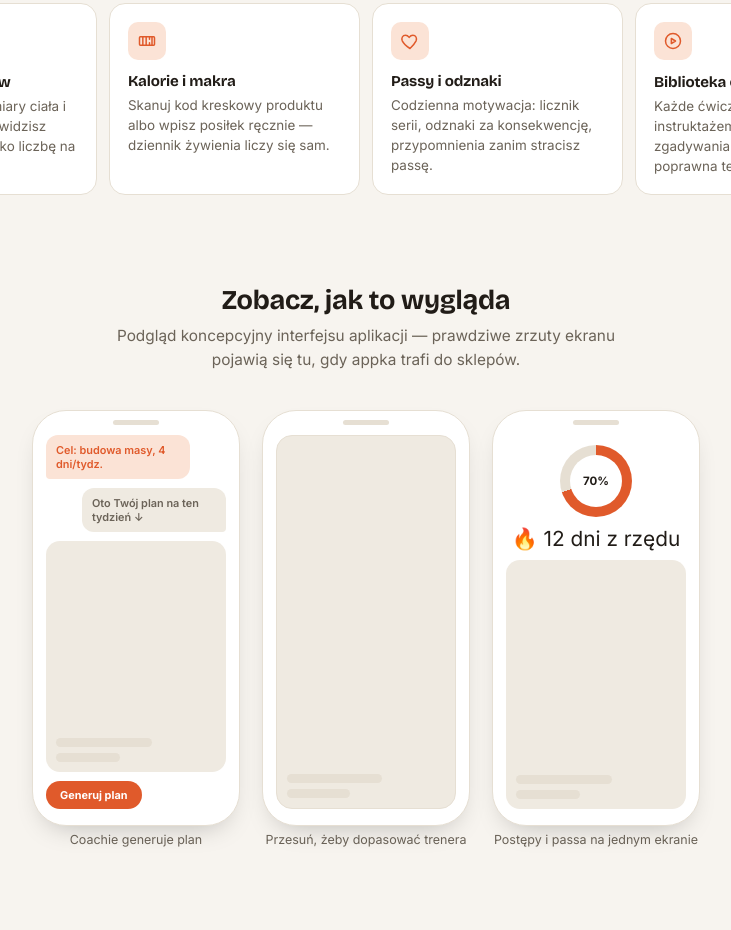
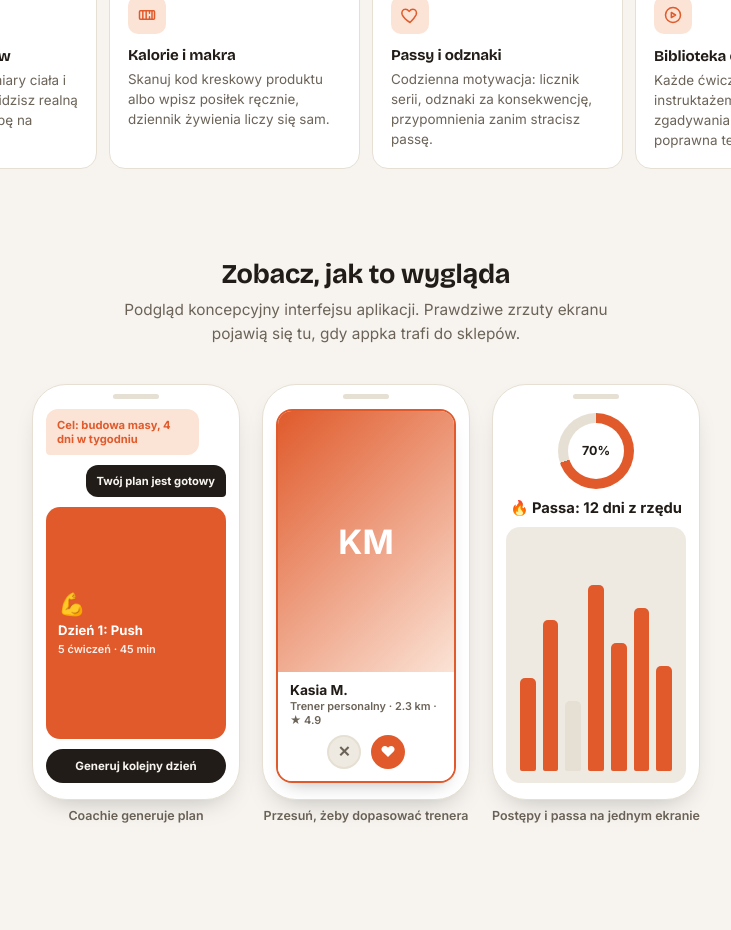
Before and after one commit to JanGorski95/coachie-landing, a plain HTML site: page index.html in a window 1280 px wide. Shown: the part 1137-2067 px from the top of the page, without its empty margins (274-1005 px from the left). Drawn offline with nearby package versions, Linux system fonts and the light colour scheme.

Commit message:
Remove em dashes, fix low-contrast phone mockup previews

```diff
--- a/index.html
+++ b/index.html
@@ -229,61 +229,105 @@ h1 em { font-style: normal; color: var(--accent); }
   border-radius: 999px;
   background: var(--border);
 }
-.phone .screen { flex: 1; display: flex; flex-direction: column; gap: 9px; margin-top: 8px; }
-.mock-bar { height: 9px; border-radius: 5px; background: var(--border); }
-.mock-bar.w60 { width: 60%; }
-.mock-bar.w40 { width: 40%; }
+.phone .screen { flex: 1; display: flex; flex-direction: column; gap: 10px; margin-top: 8px; }
 .mock-bubble {
   background: var(--accent-soft);
   color: var(--accent);
   border-radius: 12px 12px 12px 4px;
-  padding: 8px 10px;
-  font-size: 0.68rem;
-  font-weight: 600;
-  max-width: 80%;
+  padding: 9px 11px;
+  font-size: 0.7rem;
+  font-weight: 700;
+  max-width: 85%;
 }
-.mock-bubble.alt { align-self: flex-end; background: var(--bg-sunken); color: var(--fg-muted); border-radius: 12px 12px 4px 12px; }
-.mock-pill {
-  align-self: flex-start;
+.mock-bubble.alt { align-self: flex-end; background: var(--fg); color: var(--bg); border-radius: 12px 12px 4px 12px; }
+.mock-day-card {
   background: var(--accent);
   color: var(--accent-fg);
-  font-size: 0.68rem;
-  font-weight: 700;
-  border-radius: 999px;
-  padding: 7px 14px;
-  margin-top: auto;
-}
-.mock-card {
-  background: var(--bg-sunken);
   border-radius: 14px;
-  padding: 10px;
+  padding: 12px;
   flex: 1;
   display: flex;
   flex-direction: column;
-  gap: 6px;
-  justify-content: flex-end;
+  justify-content: center;
+  gap: 4px;
 }
+.mock-day-card .emoji { font-size: 1.4rem; }
+.mock-day-card .title { font-size: 0.82rem; font-weight: 800; }
+.mock-day-card .meta { font-size: 0.68rem; font-weight: 600; opacity: 0.9; }
+.mock-pill {
+  align-self: stretch;
+  text-align: center;
+  background: var(--fg);
+  color: var(--bg);
+  font-size: 0.72rem;
+  font-weight: 800;
+  border-radius: 999px;
+  padding: 10px 14px;
+}
+
+/* swipe mockup */
 .mock-swipe-stack { position: relative; flex: 1; }
 .mock-swipe-card {
   position: absolute;
   inset: 0;
-  background: var(--bg-sunken);
+  background: var(--bg-raised);
   border-radius: 16px;
-  border: 1px solid var(--border);
+  border: 2px solid var(--border);
+  overflow: hidden;
 }
-.mock-swipe-card.back { transform: scale(0.94) translateY(8px); opacity: 0.6; }
-.mock-swipe-card.front { display: flex; flex-direction: column; justify-content: flex-end; padding: 10px; gap: 6px; }
+.mock-swipe-card.back { transform: scale(0.93) translateY(10px); border-color: var(--border); }
+.mock-swipe-card.front {
+  display: flex;
+  flex-direction: column;
+  border-color: var(--accent);
+  box-shadow: 0 10px 20px -12px rgba(0,0,0,0.35);
+}
+.mock-swipe-photo {
+  flex: 1;
+  background: linear-gradient(135deg, var(--accent) 0%, var(--accent-soft) 100%);
+  display: flex; align-items: center; justify-content: center;
+}
+.mock-swipe-photo .initials { font-size: 2.1rem; font-weight: 800; color: var(--accent-fg); }
+.mock-swipe-info { padding: 10px 12px 12px; background: var(--bg-raised); }
+.mock-swipe-info .name { font-size: 0.86rem; font-weight: 800; color: var(--fg); }
+.mock-swipe-info .meta { font-size: 0.68rem; font-weight: 600; color: var(--fg-muted); margin-top: 1px; }
+.mock-swipe-actions { display: flex; gap: 10px; justify-content: center; margin-top: 8px; }
+.mock-swipe-actions .mbtn {
+  width: 34px; height: 34px;
+  border-radius: 50%;
+  display: flex; align-items: center; justify-content: center;
+  font-size: 0.95rem;
+  font-weight: 800;
+}
+.mock-swipe-actions .mbtn.pass { background: var(--bg-sunken); color: var(--fg-muted); border: 2px solid var(--border); }
+.mock-swipe-actions .mbtn.like { background: var(--accent); color: var(--accent-fg); }
+
+/* progress mockup */
 .mock-ring {
-  width: 72px; height: 72px;
+  width: 76px; height: 76px;
   border-radius: 50%;
-  margin: 10px auto 0;
+  margin: 4px auto 0;
   background: conic-gradient(var(--accent) 0deg 252deg, var(--border) 252deg 360deg);
   display: flex; align-items: center; justify-content: center;
 }
-.mock-ring::after { content: '70%'; width: 52px; height: 52px; border-radius: 50%; background: var(--bg-raised); display: flex; align-items: center; justify-content: center; font-size: 0.72rem; font-weight: 700; }
-.mock-flame { font-size: 1.3rem; text-align: center; }
-.preview-caption { text-align: center; font-size: 0.78rem; color: var(--fg-muted); margin-top: 6px; }
-.preview-note { text-align: center; font-size: 0.78rem; color: var(--fg-muted); margin-top: 18px; }
+.mock-ring::after { content: '70%'; width: 56px; height: 56px; border-radius: 50%; background: var(--bg-raised); display: flex; align-items: center; justify-content: center; font-size: 0.78rem; font-weight: 800; color: var(--fg); }
+.mock-flame { font-size: 0.92rem; font-weight: 700; text-align: center; color: var(--fg); }
+.mock-chart {
+  flex: 1;
+  background: var(--bg-sunken);
+  border-radius: 14px;
+  padding: 12px 14px;
+  display: flex;
+  align-items: flex-end;
+  gap: 7px;
+}
+.mock-chart .bar {
+  flex: 1;
+  border-radius: 5px 5px 2px 2px;
+  background: var(--border);
+}
+.mock-chart .bar.hit { background: var(--accent); }
+.preview-caption { text-align: center; font-size: 0.78rem; color: var(--fg-muted); margin-top: 8px; font-weight: 600; }
 
 /* ---------- trainers section ---------- */
 .trainers-panel {
@@ -381,9 +425,9 @@ footer a { color: var(--fg-muted); }
     <span class="eyebrow">Już wkrótce</span>
     <h1>Trenuj z AI. <em>Albo</em> znajdź prawdziwego trenera.</h1>
     <p class="sub">
-      Coachie App to Twój osobisty trener AI, dostępny od pierwszej minuty —
+      Coachie App to Twój osobisty trener AI, dostępny od pierwszej minuty,
       i sieć prawdziwych trenerów personalnych, gdy zechcesz żywego wsparcia. Plany treningowe,
-      jadłospisy, śledzenie postępów i czat — w jednej aplikacji.
+      jadłospisy, śledzenie postępów i czat w jednej aplikacji.
     </p>
     <div class="hero-ctas">
       <a href="#signup-section" class="btn btn-primary">Zapisz się na start</a>
@@ -396,17 +440,17 @@ footer a { color: var(--fg-muted); }
       <div class="card">
         <div class="num">01</div>
         <h3>Coachie, Twój trener AI</h3>
-        <p>Spersonalizowany plan treningowy i jadłospis generowany przez AI — gotowy, zanim znajdziesz trenera, i wystarczający, jeśli nigdy go nie potrzebujesz.</p>
+        <p>Spersonalizowany plan treningowy i jadłospis generowany przez AI. Gotowy, zanim znajdziesz trenera, i wystarczający, jeśli nigdy go nie potrzebujesz.</p>
       </div>
       <div class="card">
         <div class="num">02</div>
         <h3>Prawdziwi trenerzy</h3>
-        <p>Gdy będziesz gotów/a, przełącz się na trenera personalnego — rezerwacja sesji, czat i Twoja historia zostają bez zmian.</p>
+        <p>Gdy będziesz gotów/a, przełącz się na trenera personalnego: rezerwacja sesji, czat i Twoja historia zostają bez zmian.</p>
       </div>
       <div class="card">
         <div class="num">03</div>
         <h3>Postępy pod kontrolą</h3>
-        <p>Zdjęcia sylwetki, pomiary, kalorie i makroskładniki, passy i odznaki — wszystko w jednym miejscu, nie w pięciu różnych appkach.</p>
+        <p>Zdjęcia sylwetki, pomiary, kalorie i makroskładniki, passy i odznaki: wszystko w jednym miejscu, nie w pięciu różnych appkach.</p>
       </div>
     </div>
   </section>
@@ -420,12 +464,12 @@ footer a { color: var(--fg-muted); }
       <div class="feature">
         <div class="icon"><svg viewBox="0 0 24 24" fill="none" stroke="currentColor" stroke-width="1.8" stroke-linecap="round" stroke-linejoin="round"><path d="M12 3a5 5 0 0 0-5 5v1.6A4 4 0 0 0 5 13v2a4 4 0 0 0 2.3 3.6c.2 1.3 1.3 2.4 2.7 2.4h4c1.4 0 2.5-1.1 2.7-2.4A4 4 0 0 0 19 15v-2a4 4 0 0 0-2-3.4V8a5 5 0 0 0-5-5Z"/><path d="M9 11h.01M15 11h.01"/></svg></div>
         <h3>Plan generowany przez AI</h3>
-        <p>Trening i jadłospis dopasowane do celu, poziomu i preferencji — gotowe w kilkadziesiąt sekund.</p>
+        <p>Trening i jadłospis dopasowane do celu, poziomu i preferencji, gotowe w kilkadziesiąt sekund.</p>
       </div>
       <div class="feature">
         <div class="icon"><svg viewBox="0 0 24 24" fill="none" stroke="currentColor" stroke-width="1.8" stroke-linecap="round" stroke-linejoin="round"><rect x="5" y="4" width="10" height="15" rx="2" transform="rotate(-8 5 4)"/><rect x="8" y="5" width="11" height="15" rx="2"/></svg></div>
         <h3>Dopasowanie do trenera</h3>
-        <p>Przesuwaj profile trenerów w pobliżu, jak w aplikacji randkowej — tylko że chodzi o Twój trening.</p>
+        <p>Przesuwaj profile trenerów w pobliżu, jak w aplikacji randkowej. Tylko że chodzi o Twój trening.</p>
       </div>
       <div class="feature">
         <div class="icon"><svg viewBox="0 0 24 24" fill="none" stroke="currentColor" stroke-width="1.8" stroke-linecap="round" stroke-linejoin="round"><rect x="3" y="5" width="18" height="16" rx="2"/><path d="M3 10h18M8 3v4M16 3v4"/></svg></div>
@@ -435,17 +479,17 @@ footer a { color: var(--fg-muted); }
       <div class="feature">
         <div class="icon"><svg viewBox="0 0 24 24" fill="none" stroke="currentColor" stroke-width="1.8" stroke-linecap="round" stroke-linejoin="round"><path d="M21 15a2 2 0 0 1-2 2H8l-5 4V5a2 2 0 0 1 2-2h14a2 2 0 0 1 2 2Z"/></svg></div>
         <h3>Czat</h3>
-        <p>Pisz z trenerem albo z Coachie, wysyłaj zdjęcia i pliki — jedna rozmowa, zawsze pod ręką.</p>
+        <p>Pisz z trenerem albo z Coachie, wysyłaj zdjęcia i pliki. Jedna rozmowa, zawsze pod ręką.</p>
       </div>
       <div class="feature">
         <div class="icon"><svg viewBox="0 0 24 24" fill="none" stroke="currentColor" stroke-width="1.8" stroke-linecap="round" stroke-linejoin="round"><circle cx="12" cy="12" r="9"/><path d="M12 7v5l3 2"/></svg></div>
         <h3>Śledzenie postępów</h3>
-        <p>Zdjęcia sylwetki, pomiary ciała i wykresy w czasie — widzisz realną zmianę, nie tylko liczbę na wadze.</p>
+        <p>Zdjęcia sylwetki, pomiary ciała i wykresy w czasie. Widzisz realną zmianę, nie tylko liczbę na wadze.</p>
       </div>
       <div class="feature">
         <div class="icon"><svg viewBox="0 0 24 24" fill="none" stroke="currentColor" stroke-width="1.8" stroke-linecap="round" stroke-linejoin="round"><rect x="3" y="7" width="18" height="10" rx="1"/><path d="M7 7v10M11 7v10M15 7v3M15 14v3M18 7v10"/></svg></div>
         <h3>Kalorie i makra</h3>
-        <p>Skanuj kod kreskowy produktu albo wpisz posiłek ręcznie — dziennik żywienia liczy się sam.</p>
+        <p>Skanuj kod kreskowy produktu albo wpisz posiłek ręcznie, dziennik żywienia liczy się sam.</p>
       </div>
       <div class="feature">
         <div class="icon"><svg viewBox="0 0 24 24" fill="none" stroke="currentColor" stroke-width="1.8" stroke-linecap="round" stroke-linejoin="round"><path d="M12 21s-7-4.6-9.3-9.2C1.4 8.6 3 5 6.6 5c2 0 3.2 1 4.4 2.6C12.2 6 13.4 5 15.4 5 19 5 20.6 8.6 19.3 11.8 17 16.4 12 21 12 21Z"/></svg></div>
@@ -455,7 +499,7 @@ footer a { color: var(--fg-muted); }
       <div class="feature">
         <div class="icon"><svg viewBox="0 0 24 24" fill="none" stroke="currentColor" stroke-width="1.8" stroke-linecap="round" stroke-linejoin="round"><circle cx="12" cy="12" r="9"/><path d="M10 9l5 3-5 3Z"/></svg></div>
         <h3>Biblioteka ćwiczeń</h3>
-        <p>Każde ćwiczenie z krótkim instruktażem wideo — bez zgadywania, jak wygląda poprawna technika.</p>
+        <p>Każde ćwiczenie z krótkim instruktażem wideo, bez zgadywania, jak wygląda poprawna technika.</p>
       </div>
     </div>
   </section>
@@ -463,19 +507,20 @@ footer a { color: var(--fg-muted); }
   <section id="preview">
     <div class="section-head">
       <h2>Zobacz, jak to wygląda</h2>
-      <p>Podgląd koncepcyjny interfejsu aplikacji — prawdziwe zrzuty ekranu pojawią się tu, gdy appka trafi do sklepów.</p>
+      <p>Podgląd koncepcyjny interfejsu aplikacji. Prawdziwe zrzuty ekranu pojawią się tu, gdy appka trafi do sklepów.</p>
     </div>
     <div class="preview-row">
       <div>
         <div class="phone">
           <div class="screen">
-            <div class="mock-bubble">Cel: budowa masy, 4 dni/tydz.</div>
-            <div class="mock-bubble alt">Oto Twój plan na ten tydzień ↓</div>
-            <div class="mock-card">
-              <div class="mock-bar w60"></div>
-              <div class="mock-bar w40"></div>
+            <div class="mock-bubble">Cel: budowa masy, 4 dni w tygodniu</div>
+            <div class="mock-bubble alt">Twój plan jest gotowy</div>
+            <div class="mock-day-card">
+              <div class="emoji">💪</div>
+              <div class="title">Dzień 1: Push</div>
+              <div class="meta">5 ćwiczeń · 45 min</div>
             </div>
-            <div class="mock-pill">Generuj plan</div>
+            <div class="mock-pill">Generuj kolejny dzień</div>
           </div>
         </div>
         <p class="preview-caption">Coachie generuje plan</p>
@@ -485,8 +530,15 @@ footer a { color: var(--fg-muted); }
           <div class="screen mock-swipe-stack">
             <div class="mock-swipe-card back"></div>
             <div class="mock-swipe-card front">
-              <div class="mock-bar w60"></div>
-              <div class="mock-bar w40"></div>
+              <div class="mock-swipe-photo"><span class="initials">KM</span></div>
+              <div class="mock-swipe-info">
+                <div class="name">Kasia M.</div>
+                <div class="meta">Trener personalny · 2.3 km · ★ 4.9</div>
+                <div class="mock-swipe-actions">
+                  <span class="mbtn pass">✕</span>
+                  <span class="mbtn like">♥</span>
+                </div>
+              </div>
             </div>
           </div>
         </div>
@@ -496,10 +548,15 @@ footer a { color: var(--fg-muted); }
         <div class="phone">
           <div class="screen">
             <div class="mock-ring"></div>
-            <div class="mock-flame">🔥 12 dni z rzędu</div>
-            <div class="mock-card">
-              <div class="mock-bar w60"></div>
-              <div class="mock-bar w40"></div>
+            <div class="mock-flame">🔥 Passa: 12 dni z rzędu</div>
+            <div class="mock-chart">
+              <div class="bar hit" style="height:40%"></div>
+              <div class="bar hit" style="height:65%"></div>
+              <div class="bar" style="height:30%"></div>
+              <div class="bar hit" style="height:80%"></div>
+              <div class="bar hit" style="height:55%"></div>
+              <div class="bar hit" style="height:70%"></div>
+              <div class="bar hit" style="height:45%"></div>
             </div>
           </div>
         </div>
@@ -533,7 +590,7 @@ footer a { color: var(--fg-muted); }
       <button type="submit" class="submit" id="submit-btn">Zapisz mnie</button>
     </form>
     <div class="status" id="status" role="status" aria-live="polite"></div>
-    <p class="fine">Żadnego spamu — tylko jedna wiadomość, gdy appka wystartuje.</p>
+    <p class="fine">Żadnego spamu. Tylko jedna wiadomość, gdy appka wystartuje.</p>
   </section>
 
   <footer>
@@ -591,10 +648,10 @@ footer a { color: var(--fg-muted); }
         setStatus('Dzięki! Jesteś na liście.', 'ok');
         form.reset();
       } else {
-        setStatus('Coś poszło nie tak — spróbuj ponownie.', 'err');
+        setStatus('Coś poszło nie tak. Spróbuj ponownie.', 'err');
       }
     } catch (err) {
-      setStatus('Coś poszło nie tak — spróbuj ponownie.', 'err');
+      setStatus('Coś poszło nie tak. Spróbuj ponownie.', 'err');
     } finally {
       btn.disabled = false;
     }
```
Also changed, not shown: legal/index.html (+15 -15 lines).
